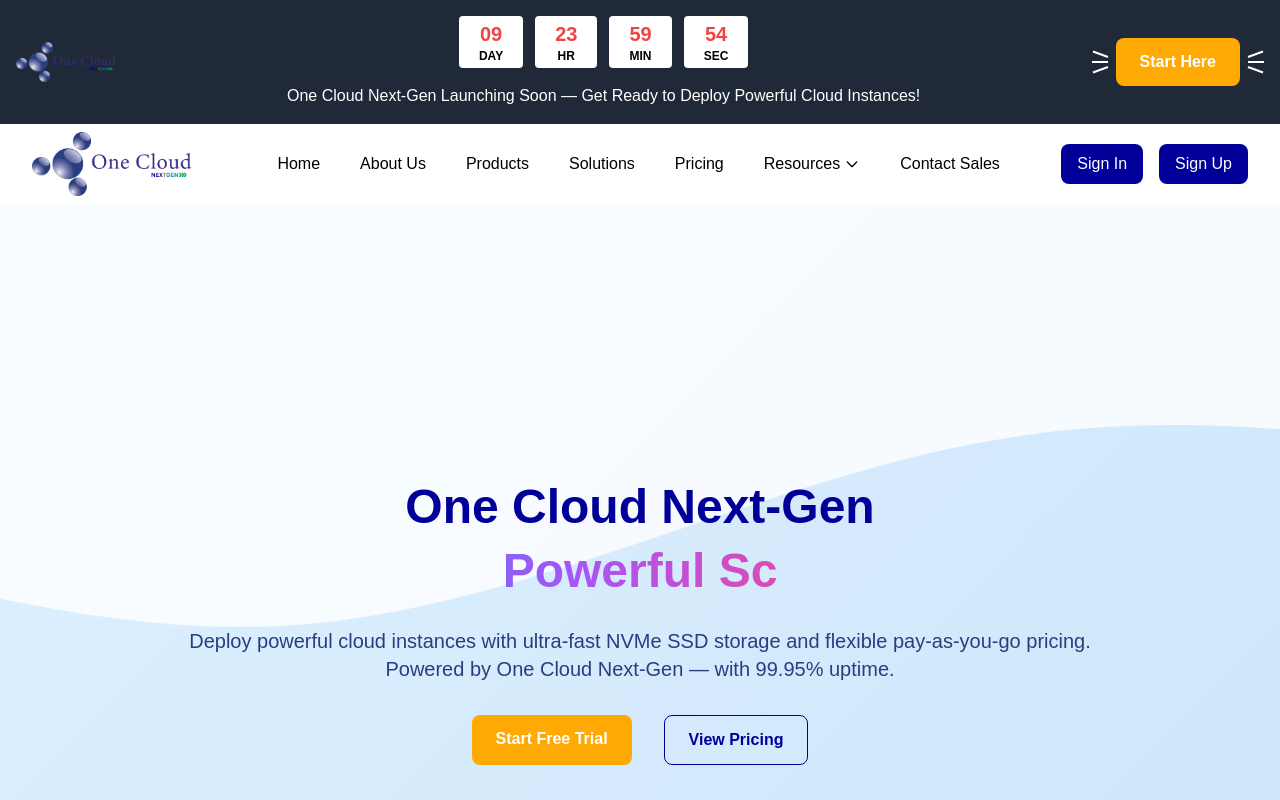
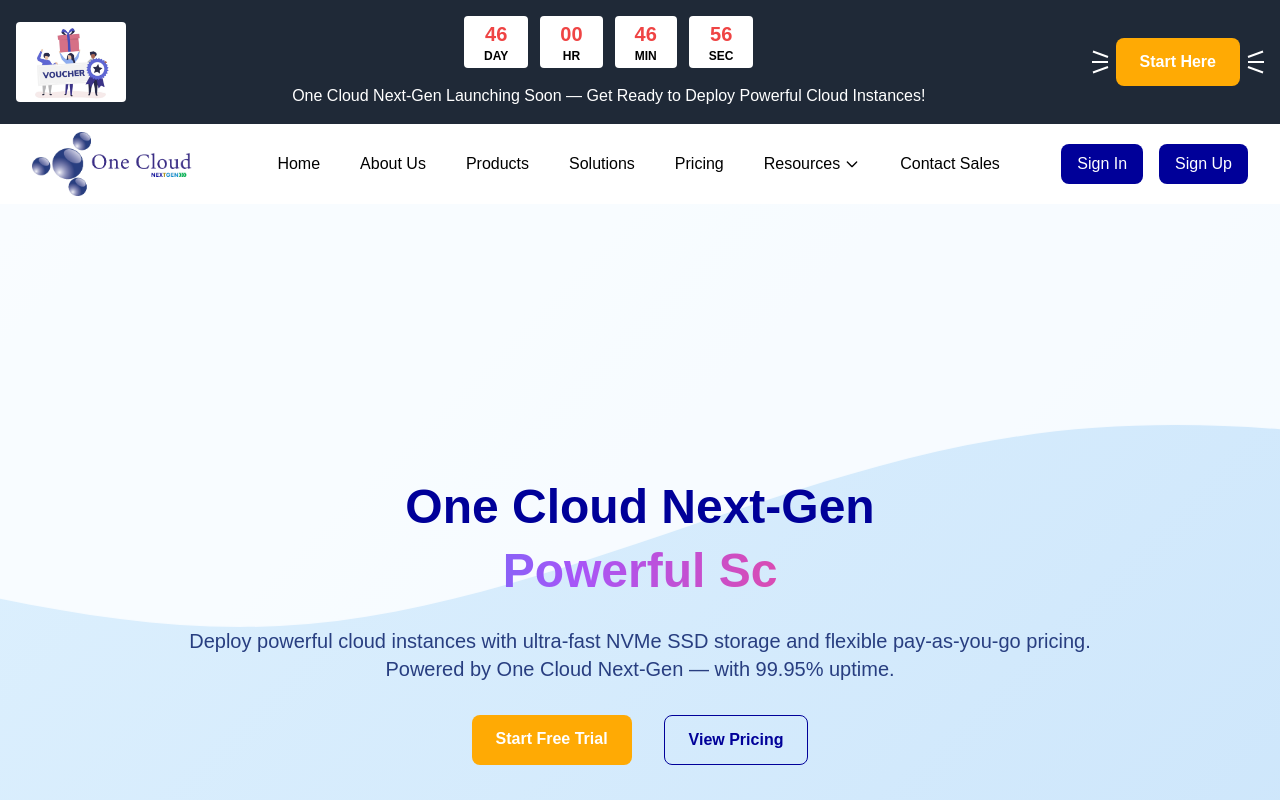
Before and after one commit to ayezinhtun/1CNGUI, a React (Vite) app: page / in a window 1280 px wide. Shown: the top 800 px of the page. Built offline with nearby package versions, Linux system fonts and the light colour scheme.

Commit message:
update in banner

```diff
--- a/src/components/AnnouncementBanner.jsx
+++ b/src/components/AnnouncementBanner.jsx
@@ -1,19 +1,38 @@
 import React, { useState, useEffect } from "react";
-import logo from "../assets/OneCloud-Logo.png"; // replace with your logo path
+import banner from '../assets/banner.png';
 
 export default function AnnouncementBanner({ onBannerHeight }) {
   const [hidden, setHidden] = useState(false);
   const [lastScrollY, setLastScrollY] = useState(0);
 
-  // Persistent end time (10 days from first visit) stored as timestamp
+  // const [endTime] = useState(() => {
+  //   const saved = localStorage.getItem("bannerEndTime");
+  //   if (saved && !isNaN(Number(saved))) return Number(saved);
+  //   const now = new Date().getTime();
+  //   const newEnd = now + 10 * 24 * 60 * 60 * 1000; // 10 days in ms
+  //   localStorage.setItem("bannerEndTime", newEnd.toString());
+  //   return newEnd;
+  // });
+
+    //   const [endTime] = useState(() => {
+    //   const savedStart = localStorage.getItem("bannerStartTime");
+    //   let start;
+    //   if (savedStart && !isNaN(Number(savedStart))) {
+    //     start = Number(savedStart);
+    //   } else {
+    //     start = new Date().getTime();
+    //     localStorage.setItem("bannerStartTime", start.toString());
+    //   }
+    //   return start + 1 * 24 * 60 * 60 * 1000;
+    //   }
+
+    // );
+
   const [endTime] = useState(() => {
-    const saved = localStorage.getItem("bannerEndTime");
-    if (saved && !isNaN(Number(saved))) return Number(saved);
-    const now = new Date().getTime();
-    const newEnd = now + 10 * 24 * 60 * 60 * 1000; // 10 days in ms
-    localStorage.setItem("bannerEndTime", newEnd.toString());
-    return newEnd;
+      return new Date("2025-10-28T10:00:00").getTime();
   });
+
+
 
   // Countdown state
   const [timeLeft, setTimeLeft] = useState({ days: 0, hours: 0, minutes: 0, seconds: 0 });
@@ -68,7 +87,7 @@
       <div className="max-w-7xl mx-auto px-4 py-2 flex items-center justify-between">
         {/* Left: Logo */}
         <div className="flex-shrink-0">
-          <img src={logo} alt="Logo" className="h-10 w-auto" />
+          <img src={banner} alt="Banner Logo" className="h-20 w-auto rounded" />
         </div>
 
         <div className="flex flex-col items-center text-center">
```
Also changed, not shown: src/assets/banner.png (added).
